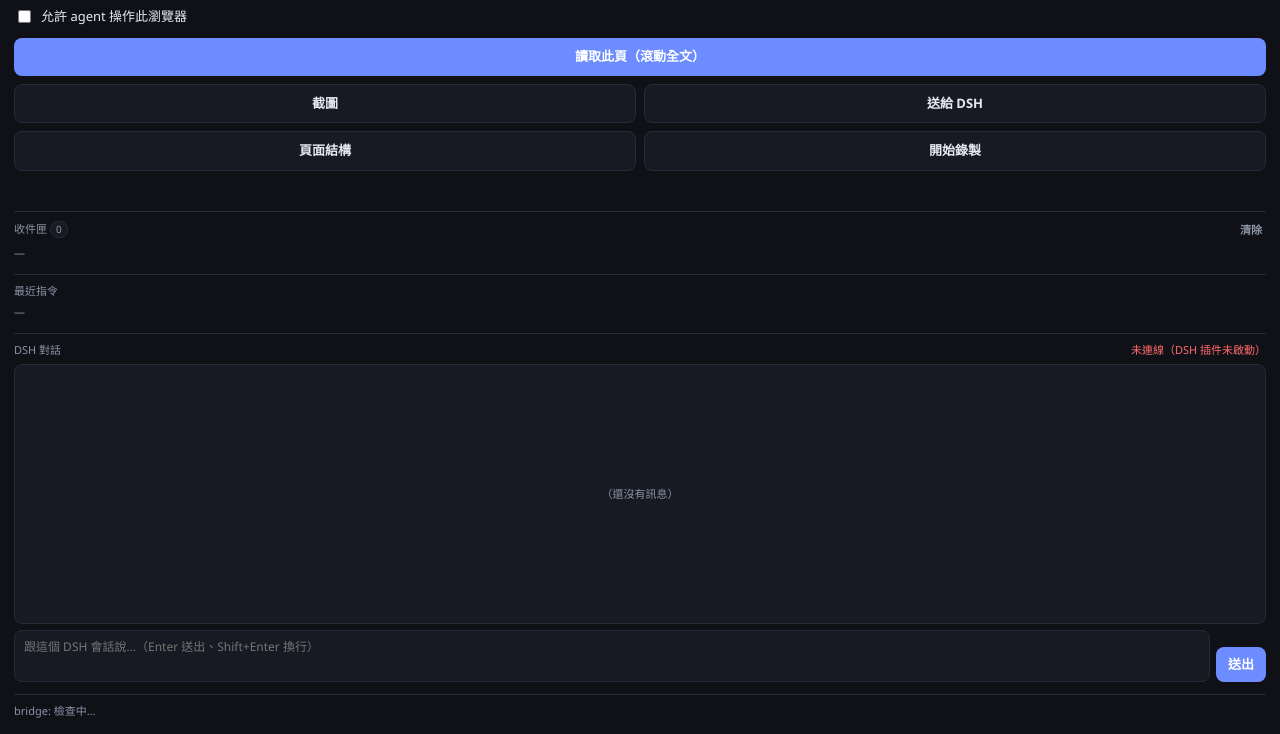
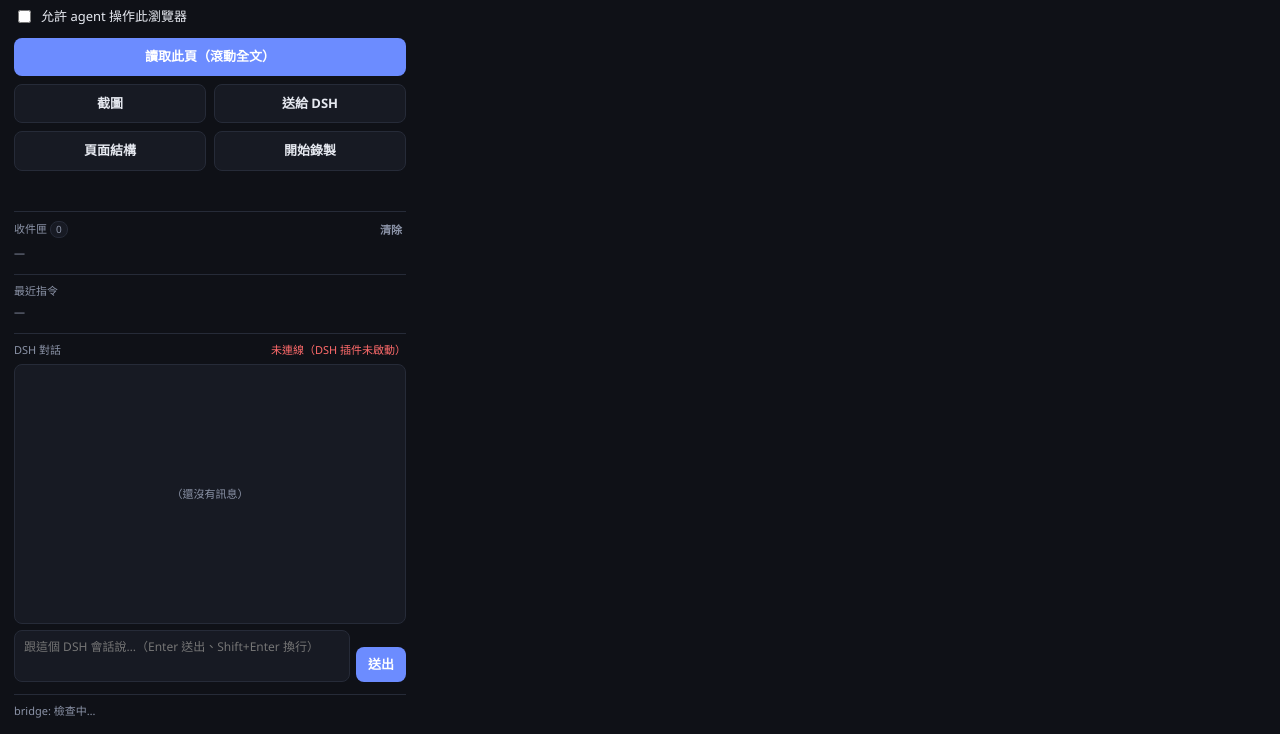
Before and after one commit to xingchenlingye-source/dsh-edge-assistant, a browser extension: page extension/panel.html in a window 1280 px wide. Shown: the part 111-845 px from the top of the page. Drawn offline with Linux system fonts and the light colour scheme; no server answers.

```diff
--- a/extension/panel.css
+++ b/extension/panel.css
@@ -358,3 +358,10 @@
   color: var(--muted);
   font-size: 11px;
 }
+
+/* 在寬視窗預覽（例如用分頁打開）時模擬側邊欄寬度；真正的 side panel 不受影響 */
+@media (min-width: 500px) {
+  body {
+    max-width: 420px;
+  }
+}
```
Also changed, not shown: .github/workflows/ci.yml (added), README.md, docs/screenshot-panel.png (added), docs/screenshot-popup.png (added).
